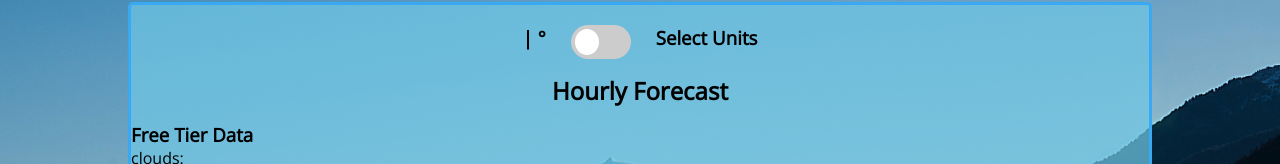
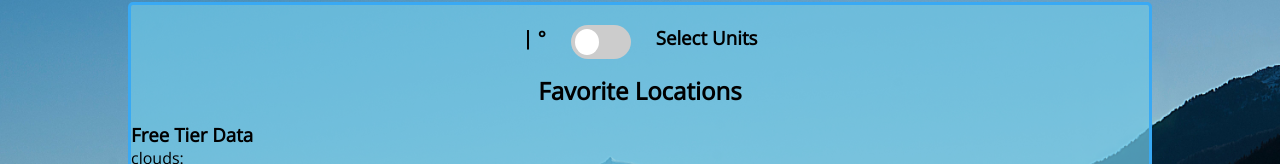
Before and after one commit to chapmancbVCU/react-weather-app, a React (Vite) app: page /react-weather-app/favorites in a window 1280 px wide. Shown: the part 150-314 px from the top of the page. Built offline with nearby package versions, Linux system fonts and the light colour scheme; no server answers.

Commit message:
Set title for Favorites page

```diff
--- a/src/routes/Favorites.tsx
+++ b/src/routes/Favorites.tsx
@@ -89,7 +89,7 @@ const Favorites : FC<HourlyPageProps> =({ weather }): JSX.Element => {
             <div className='forecast'>
                 <ForecastHeader>
                     <UnitToggleSwitch weather={weather} rounded={true} isToggled={toggled} handleToggleChange={handleToggleChange}/>
-                    <h2 className='page-title'>Hourly Forecast</h2>
+                    <h2 className='page-title'>Favorite Locations</h2>
                     <h3>Free Tier Data</h3>
                     <p>clouds: {freeTierData && freeTierData.clouds.all}</p>
                     <p>{typeof oneCallData && oneCallData?.current.clouds}</p>
```
